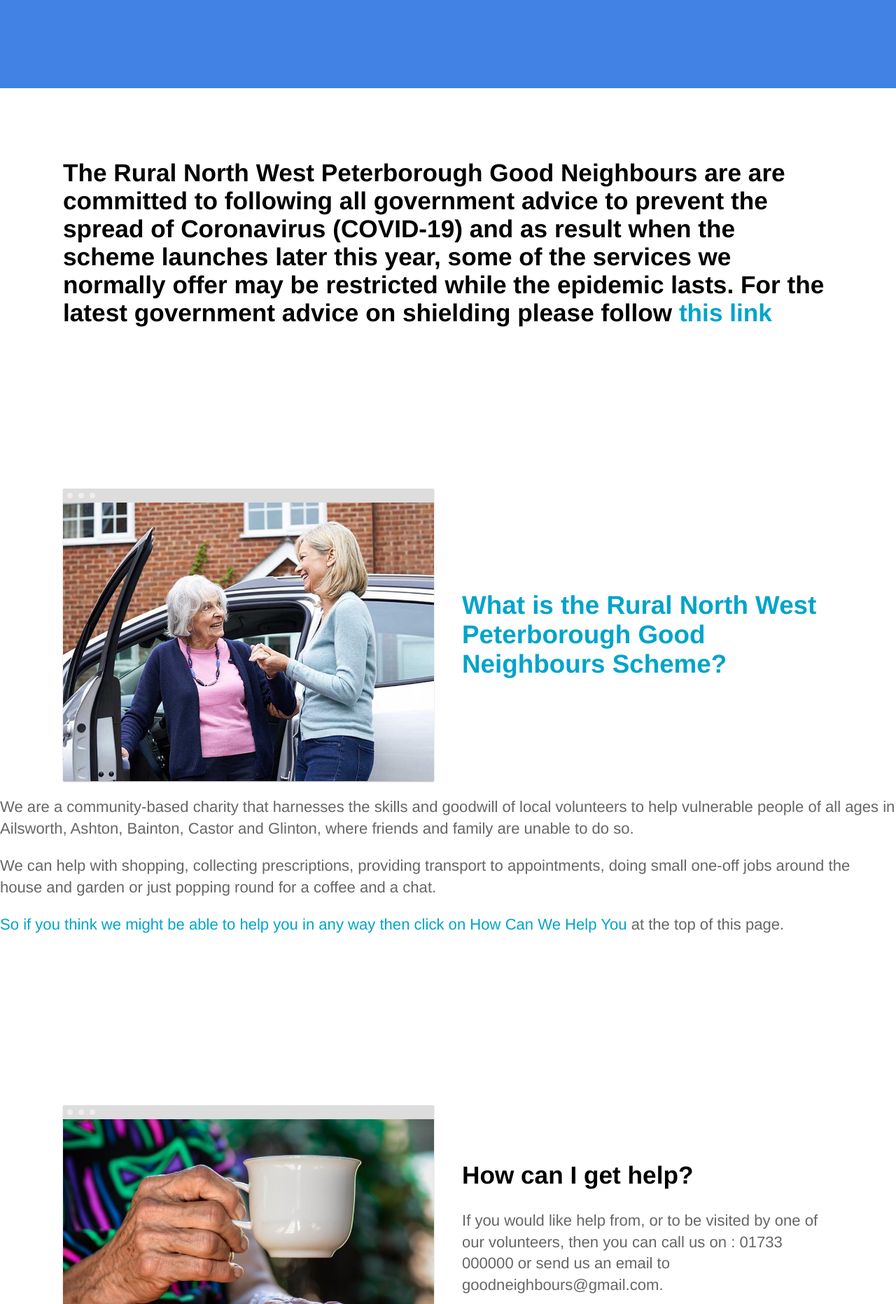
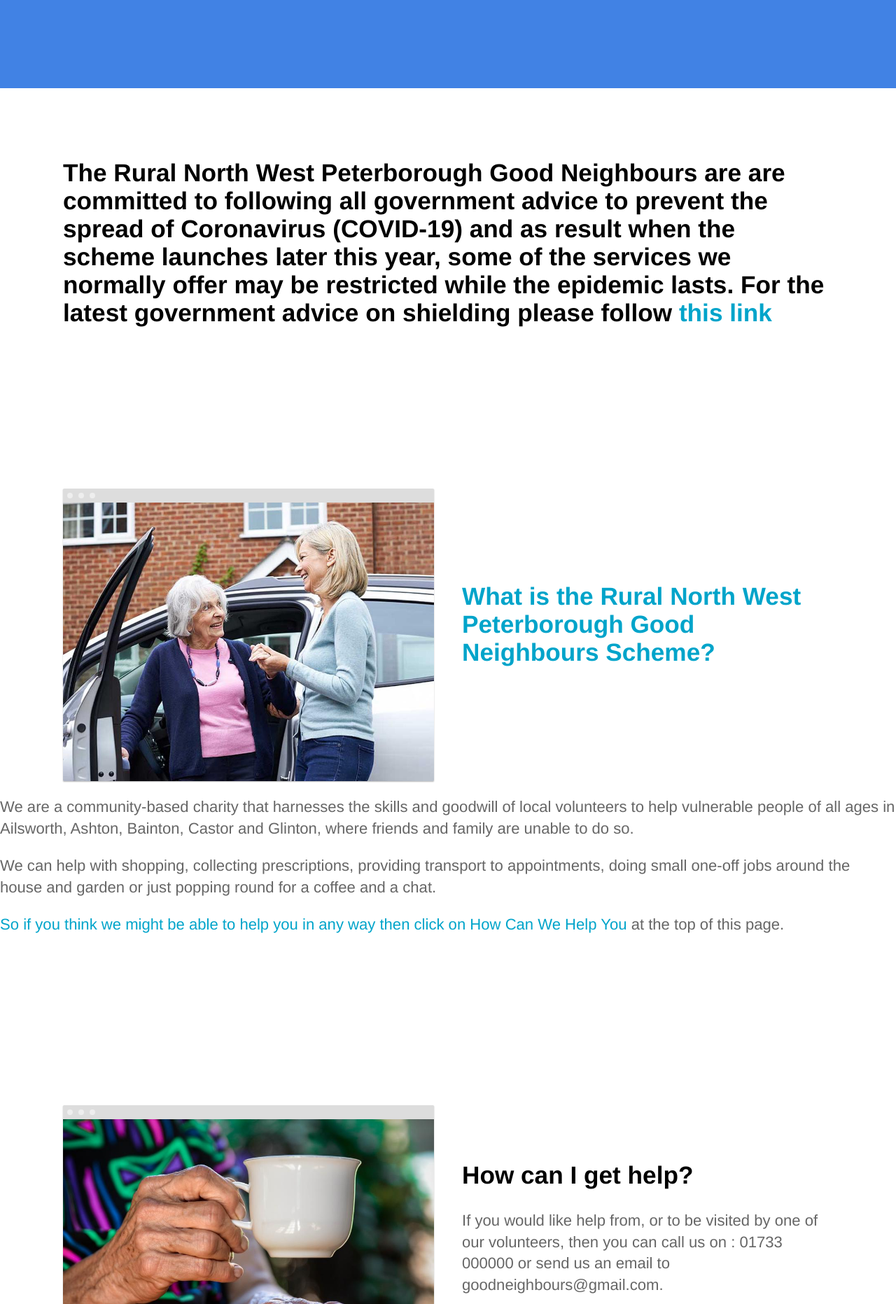
Before and after one commit to chriswilde1946/goodneighboursrp.org.uk, a Jekyll site: the page built from index.html, in a window 1280 px wide. Shown: the part 547-2410 px from the top of the page at 70% size. Built offline with Jekyll 4.4.1, drawn with Linux system fonts in a browser that asks for light colours.

```diff
--- a/index.html
+++ b/index.html
@@ -18,7 +18,7 @@ description: Track and optimize your sales team in real time
 		<div class="container flex">
 			<div class="text editable">
 
-				<h2><strong> The Rural North West Peterborough Good Neighbours are are committed to following all government advice to prevent the spread of Coronavirus (COVID-19) and as result when the scheme launches later this year, some of the services we normally offer may be restricted while the epidemic lasts.  For the latest government advice on shielding please follow<a href="https://www.peterborough.gov.uk/healthcare/public-health/coronavirus/information-for-people-shielding"><strong> this link</strong></h2>
+				<h2><strong> The Rural North West Peterborough Good Neighbours are are committed to following all government advice to prevent the spread of Coronavirus (COVID-19) and as result when the scheme launches later this year, some of the services we normally offer may be restricted while the epidemic lasts.  For the latest government advice on shielding please follow<a href="https://www.peterborough.gov.uk/healthcare/public-health/coronavirus/information-for-people-shielding" ><strong> this link</strong></h2>
 
 			</div>
 </section>
@@ -28,7 +28,7 @@ description: Track and optimize your sales team in real time
 			<div class="text editable">
 
 
-				<h1><strong>What is the Rural North West Peterborough Good Neighbours Scheme?</strong></h1>
+				<h2><strong>What is the Rural North West Peterborough Good Neighbours Scheme?</strong></h2>
 
 					</div>
 			<div class="image">
```
